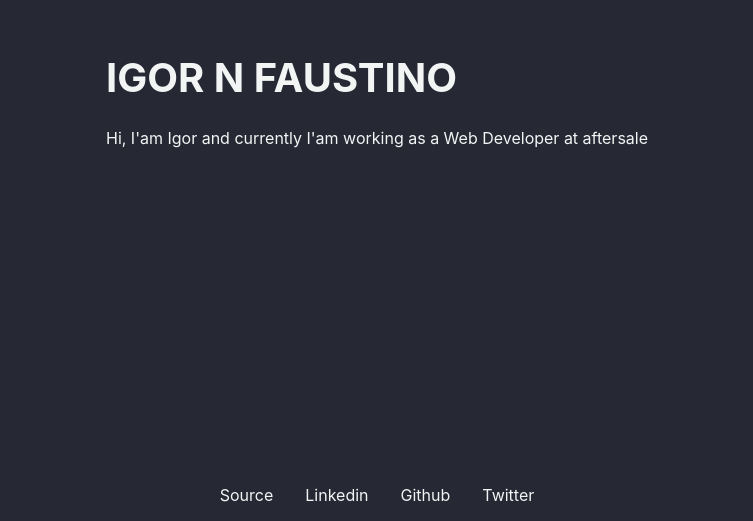
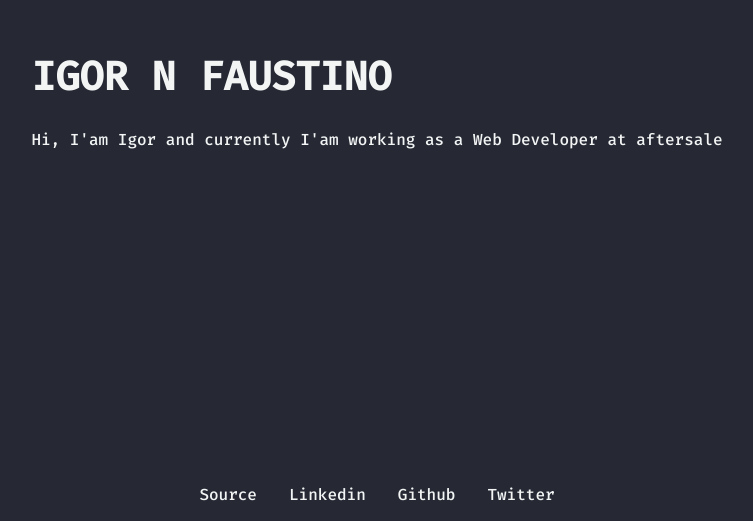
Before and after one commit to igornfaustino/nfaustino.com, a Next.js app: page / in a window 1280 px wide. Shown: the part 279-800 px from the top of the page, without its empty margins (263-1016 px from the left). Built offline with nearby package versions, Linux system fonts and the light colour scheme.

Commit message:
feat: change font family

```diff
--- a/styles/global.ts
+++ b/styles/global.ts
@@ -1,12 +1,13 @@
 import { createGlobalStyle } from 'styled-components';
 
 export const GlobalStyle = createGlobalStyle`
+  @import url('https://fonts.googleapis.com/css2?family=Fira+Code:wght@500&display=swap');
+
   html,
   body {
     padding: 0;
     margin: 0;
-    font-family: -apple-system, BlinkMacSystemFont, Segoe UI, Roboto, Oxygen, Ubuntu, Cantarell,
-      Fira Sans, Droid Sans, Helvetica Neue, sans-serif;
+    font-family: Fira Code, monospace;
     overflow: initial !important;
     background-color: ${({ theme }) => theme.colors.backgroundColor};
     color: ${({ theme }) => theme.colors.textColor}
```
